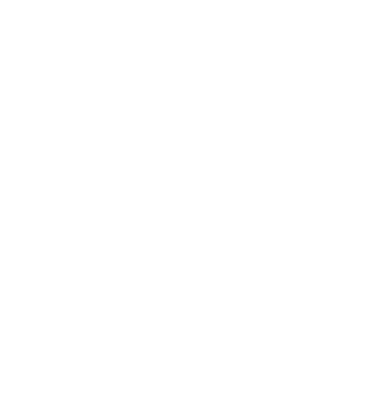
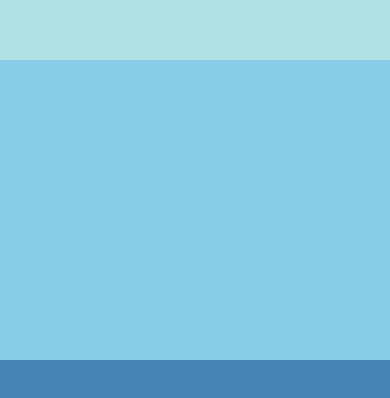
Before and after one commit to lenivaldo/projeto_um, a React Native app: screen / in a window 390 px wide. Shown: the part 240-638 px from the top of the page. Built offline with nearby package versions, Linux system fonts and the light colour scheme.

Commit message:
exercitando flexShrink

```diff
--- a/componentes/DimensoesFixas.js
+++ b/componentes/DimensoesFixas.js
@@ -14,9 +14,9 @@
         return(
             <View style={{width: '100%', height: '100%', flexDirection: 'column',
             justifyContent: 'center', alignItems: 'stretch'}}>
-                <View style={{flexGrow: 1, backgroundColor: 'powderblue'}}/>
-                <View style={{flexGrow: 2, backgroundColor: 'skyblue'}}/>
-                <View style={{flexGrow: 3, backgroundColor: 'steelblue'}}/>
+                <View style={{flexShrink: 3, flexBasis: 300, backgroundColor: 'powderblue'}}/>
+                <View style={{flexShrink: 3, flexBasis: 300, backgroundColor: 'skyblue'}}/>
+                <View style={{flexShrink: 3, flexBasis: 300, backgroundColor: 'steelblue'}}/>
             </View>
         );
     }
```
